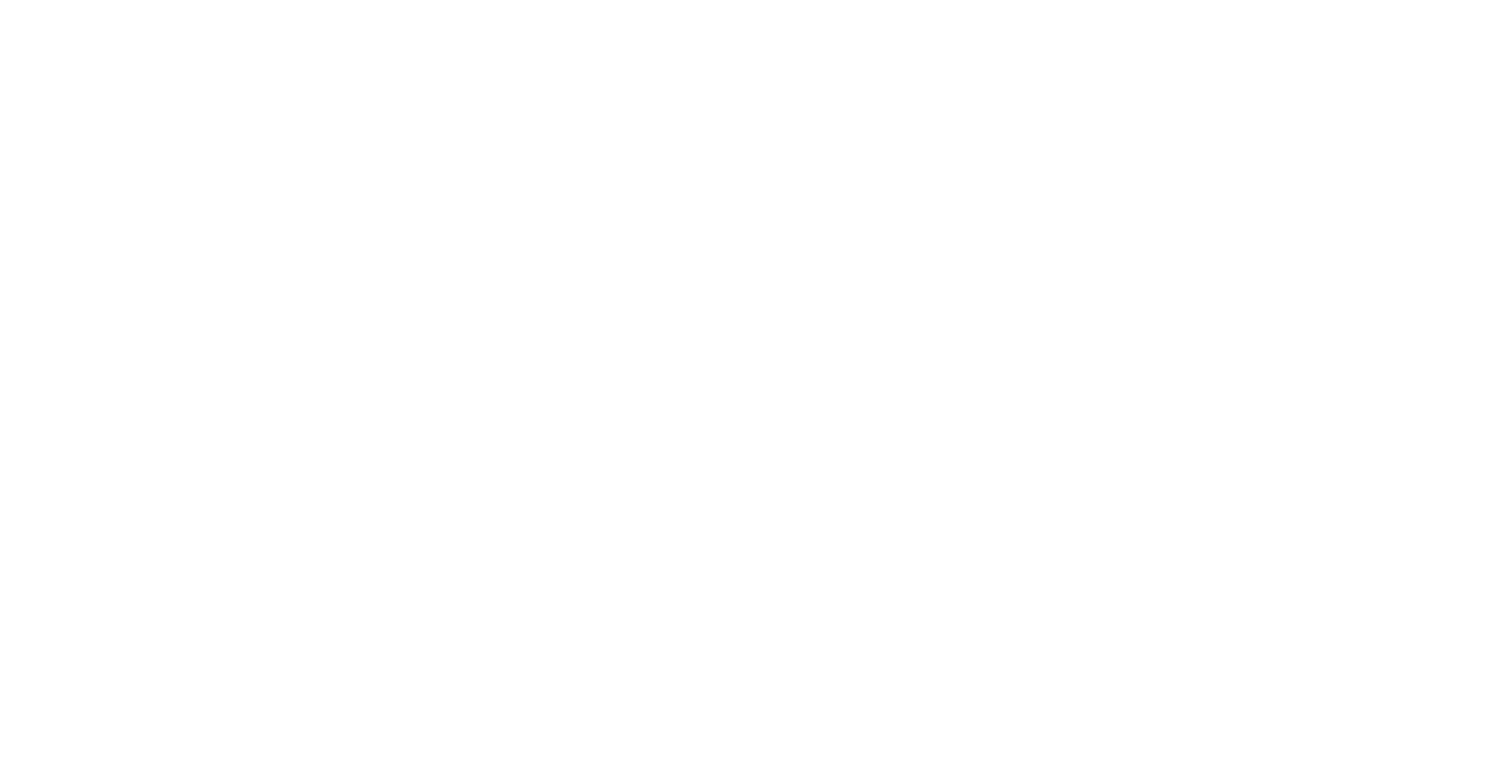
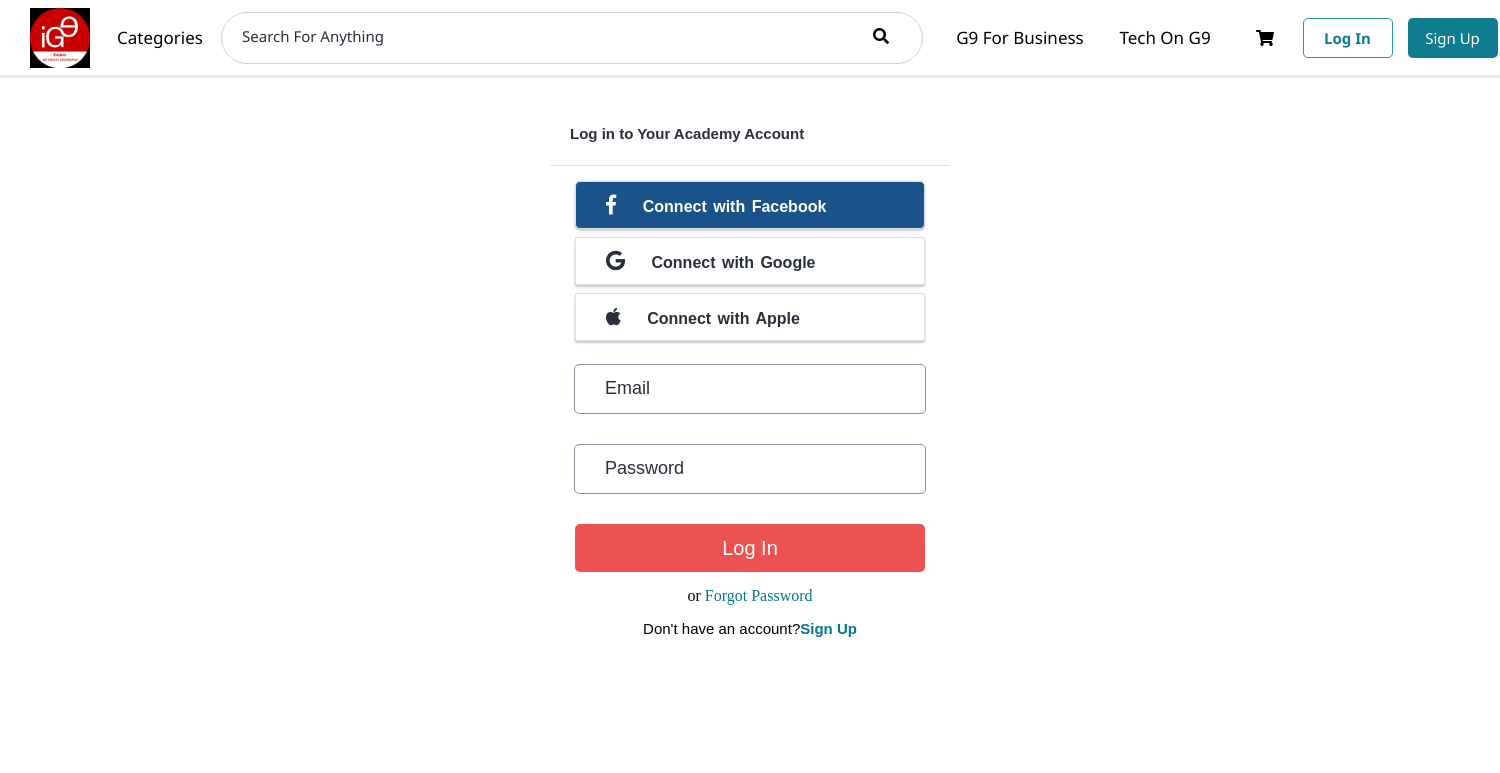
Before and after one commit to pavinane/IG9Web, a React (Create React App) app: page /login in a window 1280 px wide. Shown: the top 773 px of the page, 1500 px wide, since content can reach past the window. Built offline with nearby package versions, Linux system fonts and the light colour scheme.

Commit message:
log-in page is continue

```diff
--- a/src/App.js
+++ b/src/App.js
@@ -1,8 +1,8 @@
 import React from 'react';
 import { BrowserRouter,Switch, Route } from "react-router-dom";
 import Homepage from './App/Course/home_page';
-
-
+import Login from './App/Course/Login';
+import Signup from './App/Course/Signup';
 function App() {
   return (
     <div className="App">
@@ -11,6 +11,9 @@
             <Route exact path="/" component={Homepage} />
             <Route exact path="/" component={Homepage} />
             <Route exact path="/design" component={Homepage} />
+            <Route exact path="/login" component={Login} />
+            <Route exact path="/signup" component={Signup} />
+
           </Switch>
       </BrowserRouter>
 
--- /dev/null
+++ b/src/App/Common/Authbutn.scss
@@ -0,0 +1,14 @@
+.auth-btn{
+    button{
+        width: 350px;
+        height: 48px;
+        color: #fff;
+        background-color: #ec5252;
+        border: 1px solid transparent;
+        border-radius: 5px;
+        font-family: Arial, Helvetica, sans-serif;
+        outline: none;
+        font-size: 20px;
+        text-transform: capitalize;
+    }
+}
--- /dev/null
+++ b/src/App/Common/Authinput.scss
@@ -0,0 +1,16 @@
+input{
+    height: 48px;
+    width: 350px;
+    border: 1px solid #8a92a3;
+    color: #29303b;
+    background-color: #fff;
+    border-radius: 5px;
+
+}
+input::placeholder{
+    font-size: 18px;
+    color: #29303b;
+    padding: 0 30px;
+    font-family: Arial, Helvetica, sans-serif;
+    text-transform: capitalize;
+}
--- /dev/null
+++ b/src/App/Common/Common.jsx
@@ -0,0 +1,22 @@
+import React from 'react';
+import './Authbutn.scss';
+import './Authinput.scss';
+
+export const AuthButton = ({title,submit}) => (
+    <div className="auth-btn">
+        <button type="submit">{title}</button>
+    </div>
+);
+
+
+export const AuthInput = ({ name, type, value, placeholder, onChange }) => (
+    <>
+      <input
+        name={name}
+        type={type}
+        value={value}
+        placeholder={placeholder}
+        onChange={onChange}
+      />
+    </>
+  );
--- a/src/App/Course/Home.scss
+++ b/src/App/Course/Home.scss
@@ -60,21 +60,32 @@
            font-family: 'Segoe UI',Helvetica,Arial,sans-serif;
            text-transform: capitalize;
        }
+       a{
+           text-decoration: none;
            #log{
                 font-size: 15px;
-            border: 1px solid rgb(141, 138, 138);
+
                 height: 40px;
-            border-radius: 10px;
-            color: rgb(120, 150, 185);
+                border-radius: 5px;
+                color: #0f7c90;
+                background-color: transparent;
+                border: 1px solid #2896a9;
+                outline: none;
+                width: 90px;
+                font-weight: 600;
              }
             #sign{
                 font-size: 15px;
                 // border: 1px solid rgb(141, 138, 138);
                 height: 40px;
-            border-radius: 10px;
-            background-color: rgb(120, 150, 185);
+                border-radius: 5px;
+                background-color: #0f7c90;
                 color: #fff;
+                outline: none;
+                width: 90px;
             }
+       }
+
     }
 }
 
--- /dev/null
+++ b/src/App/Course/Login.jsx
@@ -0,0 +1,131 @@
+import React from 'react';
+import {  Link } from "react-router-dom";
+import './login.scss';
+import {Header} from './home_page';
+import {Footer} from './Coursecategories'
+import {AuthButton,AuthInput} from '../Common/Common';
+
+const Login = () => (
+    <div className="user-log">
+     <Header/>
+     <div className="log-block-sec">
+        <div className="log-section-box">
+            <h1 id="log-title">
+                Log in to Your Academy Account
+            </h1>
+            <SyncBtn
+            sync ={[
+                {
+                    idbtn:"facebook",
+                    btnsync:" Connect with Facebook",
+                    btnicon:"fab fa-facebook-f"
+                },
+                {
+                    idbtn:"google",
+                    btnsync:" Connect with Google",
+                    btnicon:"fab fa-google"
+                },
+                {
+                    idbtn:"apple",
+                    btnsync:" Connect with Apple",
+                    btnicon:"fab fa-apple"
+                },
+            ]}
+
+            />
+            <LoginValid/>
+            <p>or <span>forgot password</span></p>
+            <h2>Don't have an account?
+                <Link  to="/signup">
+                    <span>Sign up</span>
+                </Link>
+
+            </h2>
+        </div>
+     </div>
+     <Footer/>
+    </div>
+);
+
+
+const SyncBtn = ({sync}) => (
+    <div className="sync-btn-sec">
+        {sync.map (syncbtn => (
+            <div className="syn-btn-sec-1">
+                <button type="button" id={syncbtn.idbtn}><i class= {syncbtn.btnicon}/>{syncbtn.btnsync}</button>
+            </div>
+        ))}
+    </div>
+)
+export default Login;
+
+
+
+const initialState = {
+    email: "",
+    emailError: "",
+    password: "",
+    passwordError: ""
+  };
+  class LoginValid extends React.Component {
+    state = initialState;
+
+    handleChange = e => {
+      console.log(e.target.value);
+      this.setState({
+        [e.target.name]: e.target.value
+      });
+    };
+    valid = () => {
+      let emailError = "";
+      let passwordError = "";
+
+      const { email, password } = this.state;
+
+      if (!email.includes("@")) {
+        emailError = "Invalid Email,Enter valid Email";
+      }
+      if (password.length <= 5) {
+        passwordError = "password is incorrect";
+      }
+      if (emailError || passwordError) {
+        this.setState({ emailError, passwordError });
+        return false;
+      }
+      return true;
+    };
+    handleSubmit = e => {
+      e.preventDefault();
+      const isValid = this.valid();
+      if (isValid) {
+        console.log(this.state);
+      }
+    };
+    render() {
+      const { email, emailError, password, passwordError } = this.state;
+      return (
+        <div className="log-in-form">
+          <form onSubmit={this.handleSubmit}>
+            <AuthInput
+              name="email"
+              type="text"
+              value={email}
+              placeholder="email"
+              onChange={this.handleChange}
+            />
+
+            <p>{emailError}</p>
+            <AuthInput
+              name="password"
+              type="password"
+              value={password}
+              placeholder="password"
+              onChange={this.handleChange}
+            />
+            <p>{passwordError}</p>
+            <AuthButton title="Log in" />
+          </form>
+        </div>
+      );
+    }
+  }
--- /dev/null
+++ b/src/App/Course/Signup.jsx
@@ -0,0 +1,15 @@
+import React from 'react';
+import {Header} from './home_page';
+import {Footer} from './Coursecategories'
+
+const Signup = () => (
+    <div className="user-signup">
+        <Header/>
+        <div className="signup-block-sec">
+            <h1>pavi</h1>
+        </div>
+        <Footer/>
+    </div>
+);
+
+export default Signup;
--- a/src/App/Course/course.scss
+++ b/src/App/Course/course.scss
@@ -7,9 +7,10 @@
     .content-box-header{
         width: 590px;
         h1{
-            font-size: 25px;
+            font-size: 30px;
             font-family: Arial, Helvetica, sans-serif;
-            line-height: 2;
+            line-height: 1.6;
+
         }
         p  {
             font-size: 16px;
--- a/src/App/Course/home_page.jsx
+++ b/src/App/Course/home_page.jsx
@@ -1,12 +1,15 @@
 import React from 'react';
+import {Link} from 'react-router-dom';
 import "./Home.scss";
 import logo from '../images/logo.jpg';
 import Course from './course_box';
 import Studentviews from './Studentview';
 import Topcate from './Coursecategories';
 
-const Header = () => (
-    <div className="header-block-1">
+
+
+
+export const Header  = () => (
     <div className="header-homepage">
     <img src={logo} alt=""/>
     <h2>categories</h2>
@@ -18,18 +21,17 @@
     <h2>Tech on G9</h2>
     <i class="fas fa-shopping-cart"></i>
     <div className="account">
+    <Link to ="/login">
         <button id="log" type="button">log in</button>
+    </Link>
+    <Link to="/signup">
         <button id="sign" type="button">Sign up</button>
+    </Link>
+
     </div>
 
 </div>
-    <Box/>
-    </div>
-
 );
-
-
-
 const Box = () => (
     <div className="quick-search-box">
         <div className="search-box-1">
@@ -48,7 +50,10 @@
         return(
 
             <div className="header-block">
+                <div className="header-block-1">
                     <Header/>
+                    <Box/>
+                 </div>
                 <Course/>
                 <Studentviews/>
                 <Topcate/>
--- /dev/null
+++ b/src/App/Course/login.scss
@@ -0,0 +1,106 @@
+.user-log{
+    display: grid;
+    grid-gap: 50px;
+    .log-block-sec{
+        height: 600px;
+        // background-color: rgba(202, 212, 56, 0.651);
+        .log-section-box{
+            display: grid;
+            grid-gap: 15px;
+            width: 400px;
+            margin: 0 auto;
+            text-align: center;
+            height: 400px;
+
+            #log-title{
+
+                height: 40px;
+                font-family: Arial, Helvetica, sans-serif;
+                font-size: 15px;
+                text-align: left;
+                padding-left: 20px;
+                border-bottom: solid 1px #dedfe0;
+                color: #29303b;
+
+            }
+            p{
+                font-size:16px;
+                span{
+                    color:#007791 ;
+                    text-transform: capitalize;
+                }
+            }
+            h2{
+                font-size: 15px;
+                font-family: Arial, Helvetica, sans-serif;
+                font-weight: normal;
+                a{
+                    text-decoration: none;
+                    span{
+                        color:#007791 ;
+                        text-transform: capitalize;
+                       font-weight: bold;
+                    }
+                }
+
+            }
+        }
+    }
+
+}
+.sync-btn-sec{
+    .syn-btn-sec-1{
+
+        button{
+            width: 350px;
+
+       outline: none;
+            text-align: left;
+            padding: 10px;
+            font-family: Arial, Helvetica, sans-serif;
+
+            word-spacing: 2px;
+            border-radius: 2px;
+            font-size: 16px;
+            font-weight: 700;
+            height: 48px;
+            margin-bottom: 8px;
+            // padding: 0;
+            box-shadow: 0 2px 2px 0 rgba(41,48,59,.24),0 0 2px 0 rgba(41,48,59,.12);
+            color: #29303b;
+            background-color: #fff;
+            border: 1px solid #dedfe0;
+
+            i{
+                padding: 0 20px;
+                font-weight: normal;
+                font-size: 20px;
+            }
+        }
+        #facebook{
+            box-shadow: 0 2px 2px 0 rgba(41,48,59,.24),0 0 2px 0 rgba(41,48,59,.12);
+            color: #fff;
+            border-radius: 2px;
+            word-spacing: 2px;
+            font-size: 16px;
+            font-weight: 700;
+            height: 48px;
+            margin-bottom: 8px;
+            border-radius: 5px;
+            // padding: 0;
+            background-color: #1a538a;
+        }
+    }
+}
+.log-in-form{
+
+
+    form{
+        display:grid;
+        grid-template-rows: 50px 10px  50px 10px;
+        grid-gap: 10px;
+        justify-content: space-evenly;
+
+    }
+
+}
```
Also changed, not shown: src/App/Course/Coursecategories.jsx (+45 -39 lines). Lines whose indentation alone changed are shown as unchanged.
